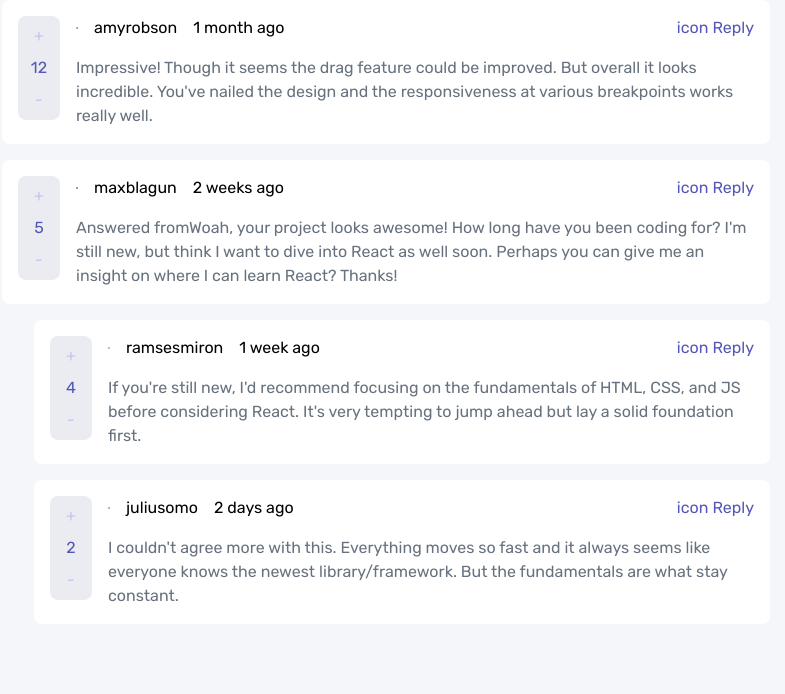
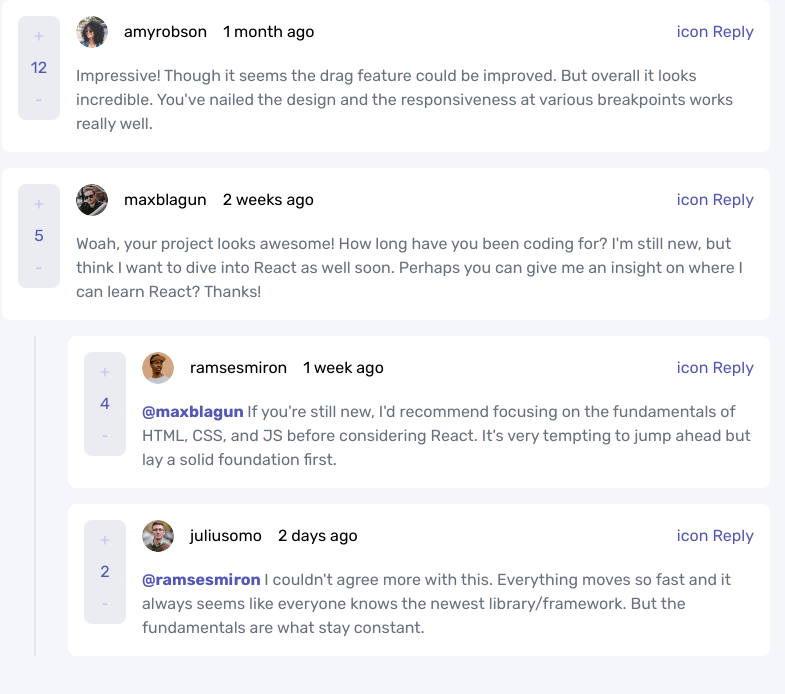
Before and after one commit to dominikrubroeder/interactive-comments-section-website, a Next.js app: page / in a window 1280 px wide. Shown: the top 694 px of the page, without its empty margins (254-1039 px from the left). Built offline with nearby package versions, Linux system fonts and the light colour scheme.

Commit message:
Continue building Comment UI

```diff
--- a/components/Comment.tsx
+++ b/components/Comment.tsx
@@ -10,12 +10,15 @@ const Comment: React.FC<IComment> = ({
   score,
   user,
   replies,
+  replyingTo,
 }) => {
+  const hasReplies = replies && replies.length > 0;
+
   return (
     <>
       <div
         className={`flex items-start gap-4 p-4 rounded-lg bg-white ${
-          replies.length > 0 ? 'mb-4' : ''
+          hasReplies ? 'mb-4' : ''
         }`}
       >
         <div className="flex flex-col gap-0 text-center shrink-0 bg-app-neutral-gray-light rounded-lg px-2">
@@ -33,8 +36,8 @@ const Comment: React.FC<IComment> = ({
             <div className="flex items-center gap-4">
               <Image
                 src={user.image.png}
-                width="2rem"
-                height="2rem"
+                width={32}
+                height={32}
                 alt={`${user.username} avatar`}
                 className="rounded-full"
               />
@@ -48,14 +51,18 @@ const Comment: React.FC<IComment> = ({
           </header>
 
           <p className="text-app-neutral-blue-grayish">
-            {replies.length > 0 && <span>Answered from</span>}
+            {replyingTo && (
+              <span className="text-app-primary-blue-moderate font-bold">
+                @{replyingTo}&nbsp;
+              </span>
+            )}
             {content}
           </p>
         </div>
       </div>
 
-      {replies.length > 0 && (
-        <ul className="grid gap-4 pl-8">
+      {hasReplies && (
+        <ul className="grid gap-4 pl-8 ml-8 border-l-2">
           {replies.map((reply) => (
             <li key={reply.id}>
               <Reply {...reply} />
--- a/components/Reply.tsx
+++ b/components/Reply.tsx
@@ -1,8 +1,8 @@
 import React from 'react';
 import Comment from './Comment';
-import { IReply } from '../data/data';
+import { IComment } from '../data/data';
 
-const Reply: React.FC<IReply> = (props) => {
+const Reply: React.FC<IComment> = (props) => {
   return <Comment {...props} replies={[]} />;
 };
 
--- a/data/data.ts
+++ b/data/data.ts
@@ -14,16 +14,8 @@ export interface IComment {
   createdAt: string;
   score: number;
   user: { image: { png: string; webp: string }; username: string };
-  replies: IReply[];
-}
-
-export interface IReply {
-  id: number;
-  content: string;
-  createdAt: string;
-  score: number;
-  user: { image: { png: string; webp: string }; username: string };
-  replyingTo: string;
+  replies?: IComment[];
+  replyingTo?: string;
 }
 
 export const commentList: IComment[] = [
```
